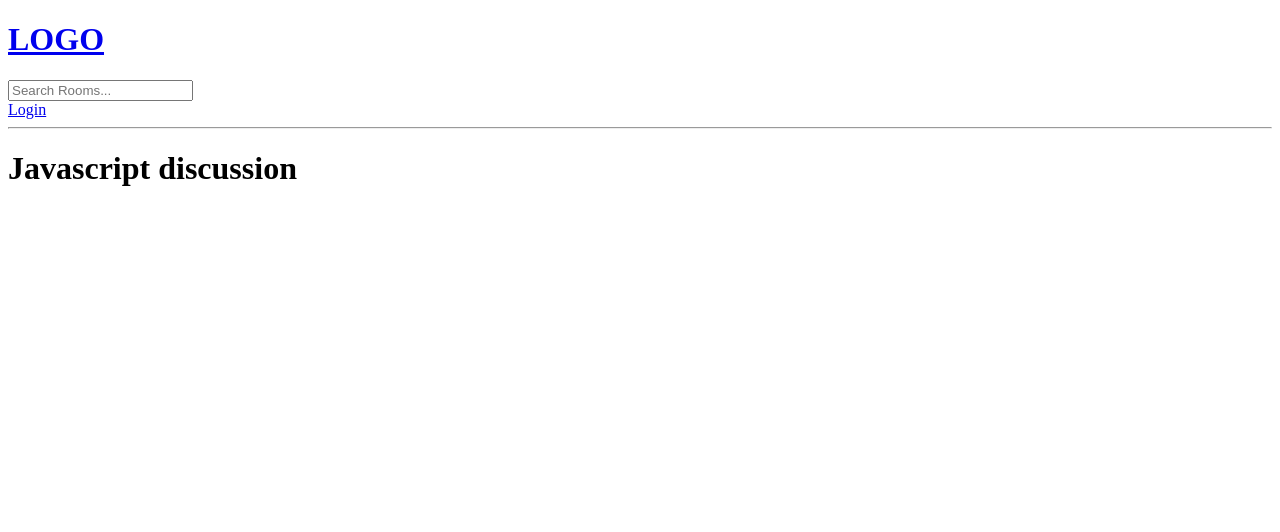
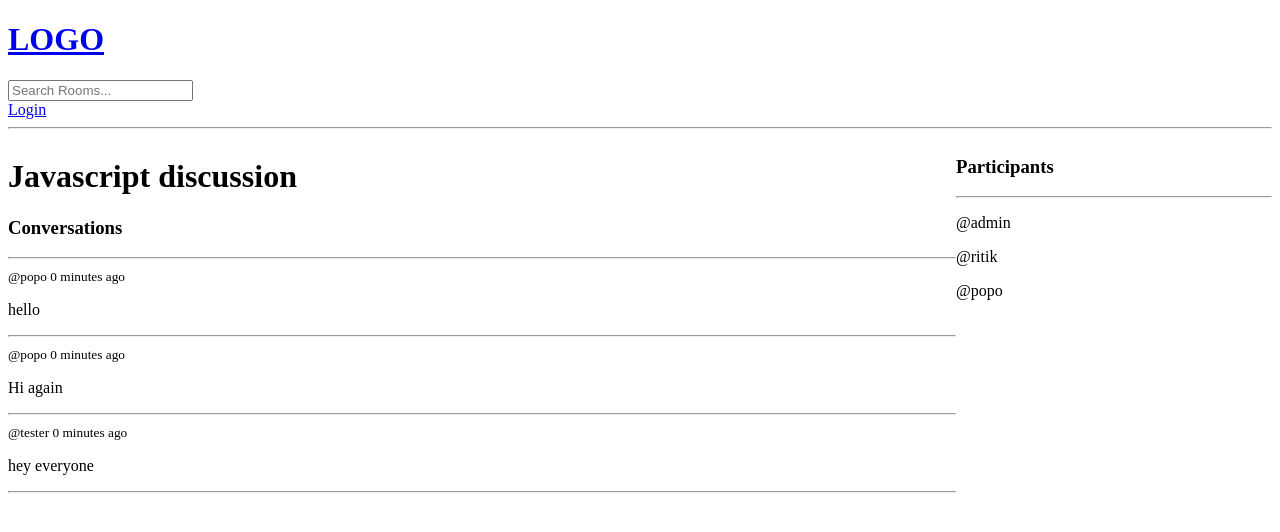
Before and after one commit to ritikraj26/SpeakLink, a Django app: page /room/3 in a window 1280 px wide. Shown: the top 532 px of the page. Run offline with Django 4.2, Linux system fonts and the light colour scheme; data comes from the database, SQL or seed files in the repository; both versions use the stored data as it was after the commit.

Commit message:
added room participants

```diff
--- a/base/models.py
+++ b/base/models.py
@@ -14,7 +14,7 @@ class Room(models.Model):
     topic = models.ForeignKey(Topic, on_delete=models.SET_NULL, null=True)
     name = models.CharField(max_length=200)
     description = models.TextField(null=True, blank=True)
-    # participants =
+    participants = models.ManyToManyField(User, related_name='participants', blank=True)
     updated = models.DateTimeField(auto_now=True)
     created = models.DateTimeField(auto_now_add=True)
 
--- a/base/templates/base/room.html
+++ b/base/templates/base/room.html
@@ -1,4 +1,43 @@
 {% extends 'main.html' %}
 {% block content %}
-<h1>{{room.name}}</h1>
+<style>
+    .room-container{
+        display:grid;
+        grid-template-columns:3fr 1fr;
+    }
+</style>
+<div class="room-container">
+    <div>
+        <h1>{{room.name}}</h1>
+        <p>{{room.description}}</p>
+        <div class="comment-wrapper">
+            <h3>Conversations</h3>
+            <hr>
+            {% for message in room_messages %}
+            <div>
+                <small>@{{message.user}}  {{message.created|timesince}} ago</small>
+                <p>{{message.body}}</p>
+                <hr>
+            </div>
+            {% endfor %}
+        </div>
+        {% if user.is_authenticated %}
+        <div class="comment-form">
+            <form method="POST" action="">
+                {% csrf_token %}
+                <input type="text" name="body" placeholder="Write your message here"/>
+            </form>
+        </div>
+        {% endif %}
+    </div>
+    <div>
+        <h3>Participants</h3>
+        <hr>
+        {% for user in participants %}
+        <div>
+            <p>@{{user.username}}</p>
+        </div>
+        {% endfor %}
+    </div>
+</div>
 {% endblock %}
--- a/base/views.py
+++ b/base/views.py
@@ -6,7 +6,7 @@ from django.contrib.auth.decorators import login_required
 from django.http import HttpResponse
 from django.contrib import messages
 from django.db.models import Q
-from . models import Room, Topic
+from . models import Room, Topic, Message
 from . forms import RoomForm
 
 
@@ -74,7 +74,18 @@ def home(request):
 
 def room(request, pk):
     room = Room.objects.get(id=pk)
-    context = {'room':room}
+    room_messages = room.message_set.all().order_by('-created')
+    participants = room.participants.all()
+    if request.method == 'POST':
+        message = Message.objects.create(
+            user=request.user,
+            room=room,
+            body=request.POST.get('body')
+        )
+        room.participants.add(request.user)
+        return redirect('room', pk=room.id)
+
+    context = {'room':room, 'room_messages':room_messages, 'participants':participants}
     return render(request,'base/room.html', context)
 
 
--- a/templates/navbar.html
+++ b/templates/navbar.html
@@ -8,6 +8,7 @@
 </form>
 
 {% if request.user.is_authenticated %}
+<p>Hello {{request.user.username}}</p>
     <a href="{% url 'logout' %}">Logout</a>
 {% else %}
     <a href="{% url 'login' %}">Login</a>
```
Also changed, not shown: base/migrations/0003_alter_room_options_room_participants.py (added), db.sqlite3.
